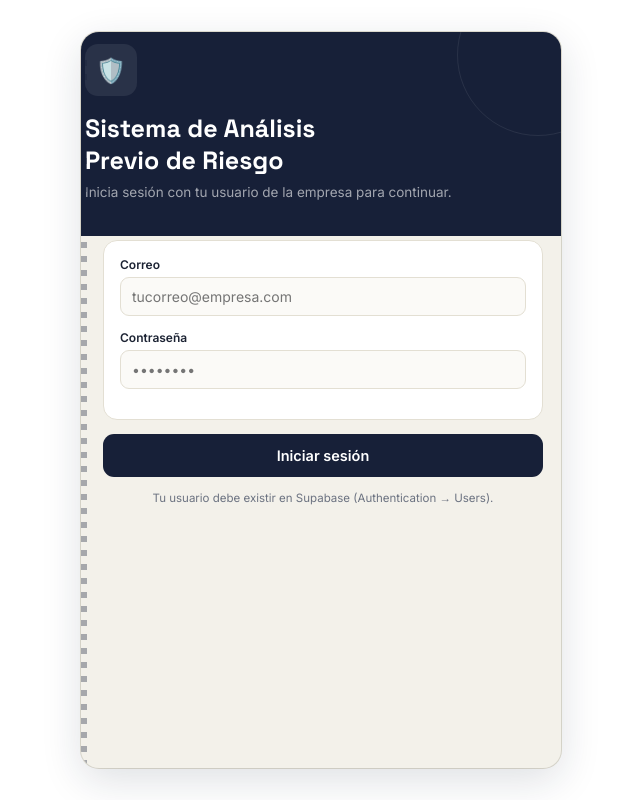
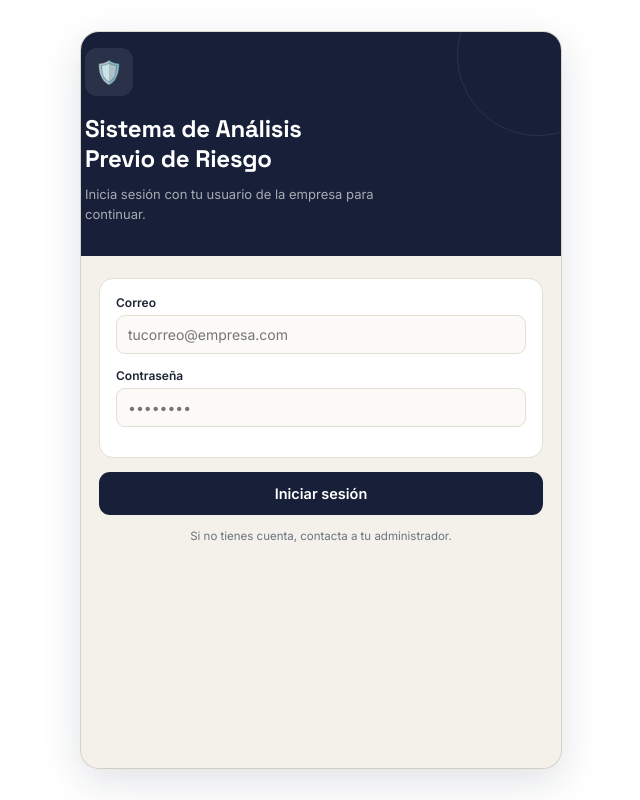
Before and after one commit to itsistemasbd-blip/apr-seguridad, a plain HTML site: page index.html in a window 1280 px wide. Shown: the whole page, without its empty margins (319-959 px from the left). Drawn offline with nearby package versions, Linux system fonts and the light colour scheme.

Commit message:
Add files via upload

```diff
--- a/index.html
+++ b/index.html
@@ -73,20 +73,12 @@
     header.topbar{ padding-left:16px; }
   }
 
-  /* Ticket rail / perforated edge signature element */
-  .ticket-rail{
-    position:absolute;
-    left:0; top:0; bottom:0;
-    width:6px;
-    background: repeating-linear-gradient(180deg, var(--navy) 0 6px, transparent 6px 14px);
-    opacity:.35;
-    z-index:5;
-  }
+  /* (Se retiró el borde perforado tipo libreta para un look más minimalista) */
 
   header.topbar{
     background: var(--navy);
     color:#fff;
-    padding:16px 18px 14px 22px;
+    padding:16px 18px 14px 18px;
     display:flex;
     align-items:center;
     gap:10px;
@@ -132,7 +124,7 @@
 
   main{
     flex:1;
-    padding: 18px 18px 100px 22px;
+    padding: 18px 18px 100px 18px;
     overflow-y:auto;
   }
 
@@ -285,7 +277,7 @@
   .btnbar{
     position:absolute; left:6px; right:0; bottom:0;
     background: linear-gradient(180deg, rgba(243,241,234,0) 0%, var(--paper) 30%);
-    padding: 26px 18px 18px 22px;
+    padding: 26px 18px 18px 18px;
     display:flex; gap:10px;
   }
   .btn{
@@ -334,8 +326,8 @@
   .hero{
     background: var(--navy);
     color:#fff;
-    margin: -18px -18px -18px -22px;
-    padding: 30px 22px 34px 26px;
+    margin: -18px -18px 0 -18px;
+    padding: 34px 22px 32px 22px;
     position:relative;
     overflow:hidden;
   }
@@ -346,14 +338,14 @@
     border: 1px solid rgba(255,255,255,.08);
   }
   .hero-badge{
-    width:52px; height:52px; border-radius:13px;
+    width:48px; height:48px; border-radius:12px;
     background: rgba(255,255,255,.08);
     display:flex; align-items:center; justify-content:center;
-    font-size:24px; margin-bottom:16px;
-  }
-  .hero h1{ font-family:var(--disp); font-size:25px; margin:0 0 6px 0; }
-  .hero p{ color:rgba(255,255,255,.6); font-size:13.5px; margin:0; line-height:1.5; }
-  .hero-cta{ margin-top:22px; display:flex; flex-direction:column; gap:9px; }
+    font-size:22px; margin-bottom:18px;
+  }
+  .hero h1{ font-family:var(--disp); font-size:24px; line-height:1.25; letter-spacing:-0.01em; margin:0 0 10px 0; }
+  .hero p{ color:rgba(255,255,255,.62); font-size:13px; margin:0; line-height:1.55; max-width:36ch; }
+  .hero-cta{ margin-top:24px; display:flex; flex-direction:column; gap:9px; }
   .hero-cta .btn.primary{ background:#fff; color:var(--navy); }
   .hero-cta .btn.line{ background:transparent; color:#fff; border:1.5px solid rgba(255,255,255,.3); }
 
@@ -960,7 +952,7 @@ function renderLogin(){
         <div class="field"><label>Contraseña</label><input type="password" id="login_password" placeholder="••••••••"></div>
       </div>
       <button class="btn primary" style="width:100%" onclick="doLogin()">Iniciar sesión</button>
-      <p style="font-size:11.5px;color:var(--muted);text-align:center;margin-top:14px;">Tu usuario debe existir en Supabase (Authentication → Users).</p>
+      <p style="font-size:11.5px;color:var(--muted);text-align:center;margin-top:14px;">Si no tienes cuenta, contacta a tu administrador.</p>
     </main>
   `;
 }
@@ -2322,7 +2314,7 @@ function render(){
   const selStart = activeId && typeof activeEl.selectionStart === 'number' ? activeEl.selectionStart : null;
   const selEnd = activeId && typeof activeEl.selectionEnd === 'number' ? activeEl.selectionEnd : null;
 
-  let html = '<div class="ticket-rail"></div>';
+  let html = '';
   switch(state.screen){
     case 'login': html += renderLogin(); break;
     case 'landing': html += renderLanding(); break;
```
